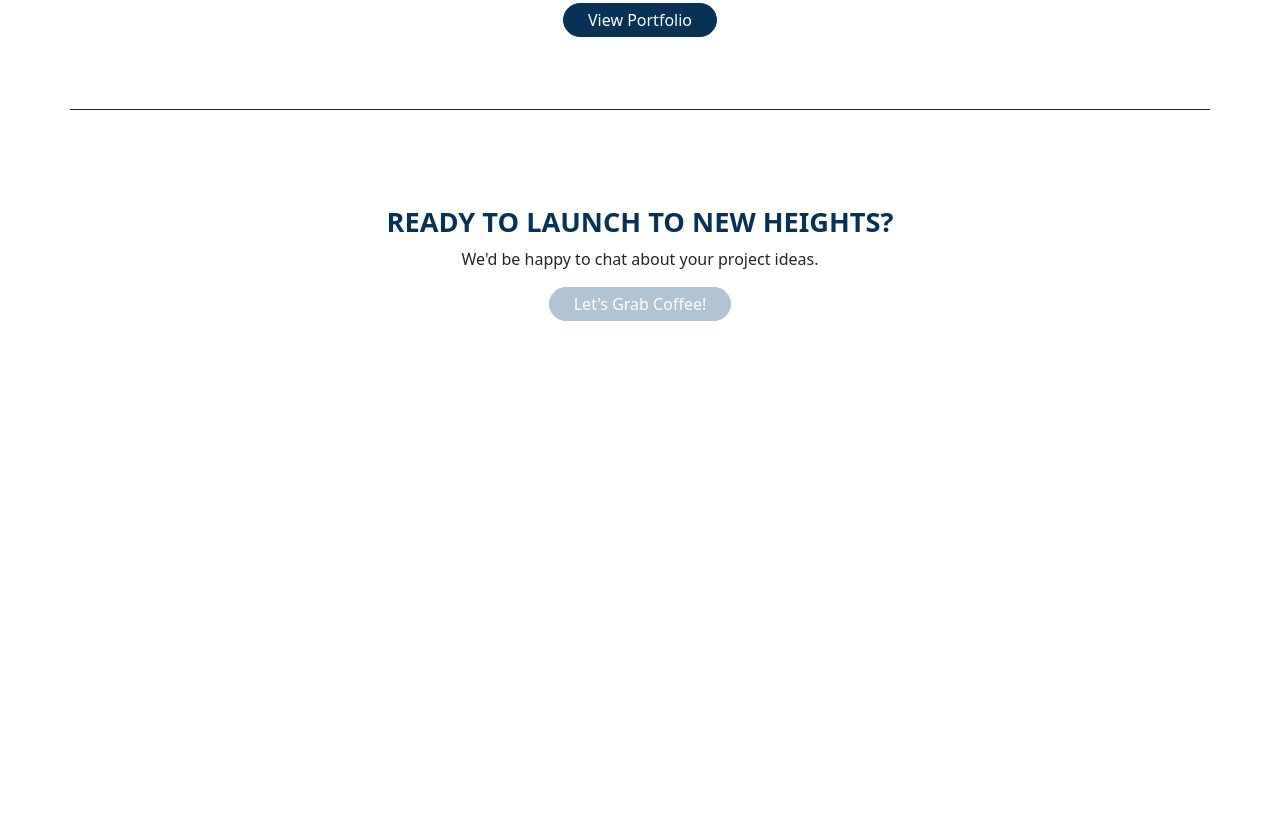
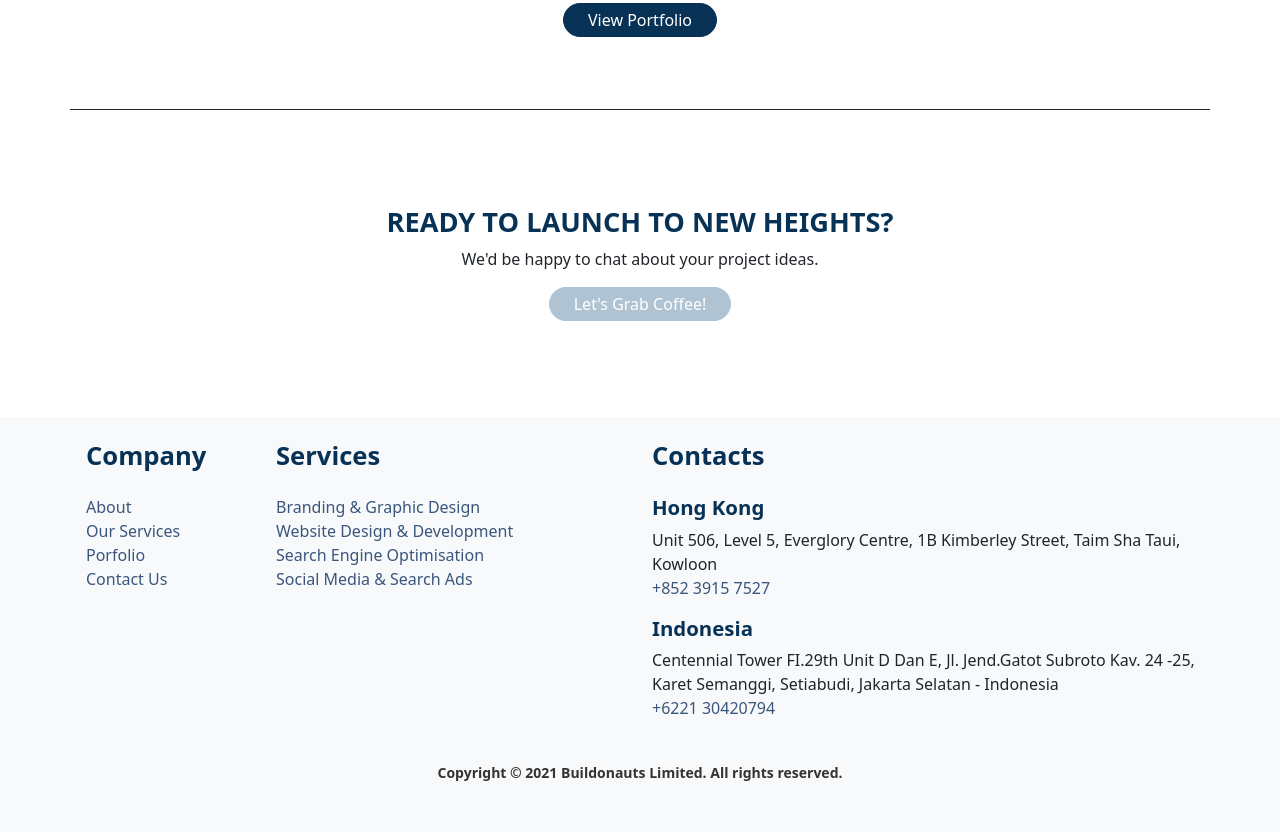
Before and after one commit to jurgen-alfaro/buildonauts_cenfotec, a plain HTML site: page index.html in a window 1280 px wide. Shown: the part 1554-2386 px from the top of the page. Before the commit the page ends 1971 px from the top, so only its background shows below. Drawn offline with nearby package versions, Linux system fonts and the light colour scheme.

Commit message:
Added Footer

```diff
--- a/index.html
+++ b/index.html
@@ -346,10 +346,88 @@
     </section>
 </main>
 
-<body>
+<footer>
+    <div class="container py-4">
+        <div class="row">
+            <div class="col-4 col-md-2 px-3">
+                <h2 class="mb-4">Company</h2>
+                <nav>
+                    <ul>
+                        <li>
+                            <a href="#">About</a>
+                        </li>
+                        <li>
+                            <a href="#">Our Services</a>
+                        </li>
+                        <li>
+                            <a href="#">Porfolio</a>
+                        </li>
+                        <li>
+                            <a href="#">Contact Us</a>
+                        </li>
+                    </ul>
+                </nav>
+            </div>
+            <div class="col-8 col-md-4 px-3">
+                <h2 class="mb-4">Services</h2>
+                <nav>
+                    <ul>
+                        <li>
+                            <a href="#">Branding & Graphic Design</a>
+                        </li>
+                        <li>
+                            <a href="#">Website Design & Development</a>
+                        </li>
+                        <li>
+                            <a href="#">Search Engine Optimisation</a>
+                        </li>
+                        <li>
+                            <a href="#">Social Media & Search Ads</a>
+                        </li>
+                    </ul>
+                </nav>
+            </div>
+            <div class="col-12 col-md-6">
+                <h2 class="mb-4">Contacts</h2>
+                <ul>
+                    <li>
+                        <address>
+                <h3>Hong Kong</h3>
+                Unit 506, Level 5, Everglory Centre, 1B Kimberley Street, Taim
+                Sha Taui, Kowloon
+                <br />
+                <a href="tel:+85239157527">+852 3915 7527</a>
+              </address>
+                    </li>
+                    <li>
+                        <address>
+                <h3>Indonesia</h3>
+                Centennial Tower FI.29th Unit D Dan E, Jl. Jend.Gatot Subroto
+                Kav. 24 -25, Karet Semanggi, Setiabudi, Jakarta Selatan -
+                Indonesia
+                <br />
+                <a href="tel:+622130420794">+6221 30420794</a>
+              </address>
+                    </li>
+                </ul>
+            </div>
+        </div>
+        <div class="row">
+            <div class="col text-center py-4">
+                <small class="copyright">Copyright © 2021 Buildonauts Limited. All rights reserved.</small
+          >
+        </div>
+      </div>
+    </div>
+  </footer>
+
+  <body>
     <!-- Optional JavaScript; choose one of the two! -->
     <!-- Option 1: Bootstrap Bundle with Popper -->
-    <script src="https://cdn.jsdelivr.net/npm/bootstrap@5.0.0-beta3/dist/js/bootstrap.bundle.min.js" integrity="sha384-JEW9xMcG8R+pH31jmWH6WWP0WintQrMb4s7ZOdauHnUtxwoG2vI5DkLtS3qm9Ekf" crossorigin="anonymous"></script>
-</body>
-
+    <script
+      src="https://cdn.jsdelivr.net/npm/bootstrap@5.0.0-beta3/dist/js/bootstrap.bundle.min.js"
+      integrity="sha384-JEW9xMcG8R+pH31jmWH6WWP0WintQrMb4s7ZOdauHnUtxwoG2vI5DkLtS3qm9Ekf"
+      crossorigin="anonymous"
+    ></script>
+  </body>
 </html>
--- a/scss/abstracts/_variables.scss
+++ b/scss/abstracts/_variables.scss
@@ -1,4 +1,6 @@
 // Colors
 $blue-primary: #073256;
+$blue-footer-links: #3A567D;
 $gray-primary: #AFC3D3;
 $gray-secondary: #EBEEF2;
+$gray-third: #F8F9FA;
--- /dev/null
+++ b/scss/layout/_footer.scss
@@ -0,0 +1,41 @@
+footer {
+    background-color: $gray-third;
+    .container {
+        @include responsive($extra-extra-large) {
+            max-width: 1150px;
+        }
+    }
+    h2 {
+        color: $blue-primary;
+        font-weight: bold;
+        font-size: 1.4rem;
+        @include responsive($large) {
+            font-size: 1.6rem;
+        }
+    }
+    small.copyright {
+        color: #333;
+        font-weight: 700;
+    }
+    ul {
+        padding: 0;
+        li {
+            list-style: none;
+            a {
+                text-decoration: none;
+                color: $blue-footer-links;
+                &:hover {
+                    color: $blue-primary;
+                }
+            }
+        }
+    }
+    address {
+        font-weight: 500;
+        h3 {
+            color: $blue-primary;
+            font-size: 1.275rem;
+            font-weight: bold;
+        }
+    }
+}
--- a/scss/main.scss
+++ b/scss/main.scss
@@ -6,3 +6,4 @@
 @import './layout/services';
 @import './layout/quotes';
 @import './layout/contact';
+@import './layout/footer';
```
Also changed, not shown: css/main.css, 1 other file.
